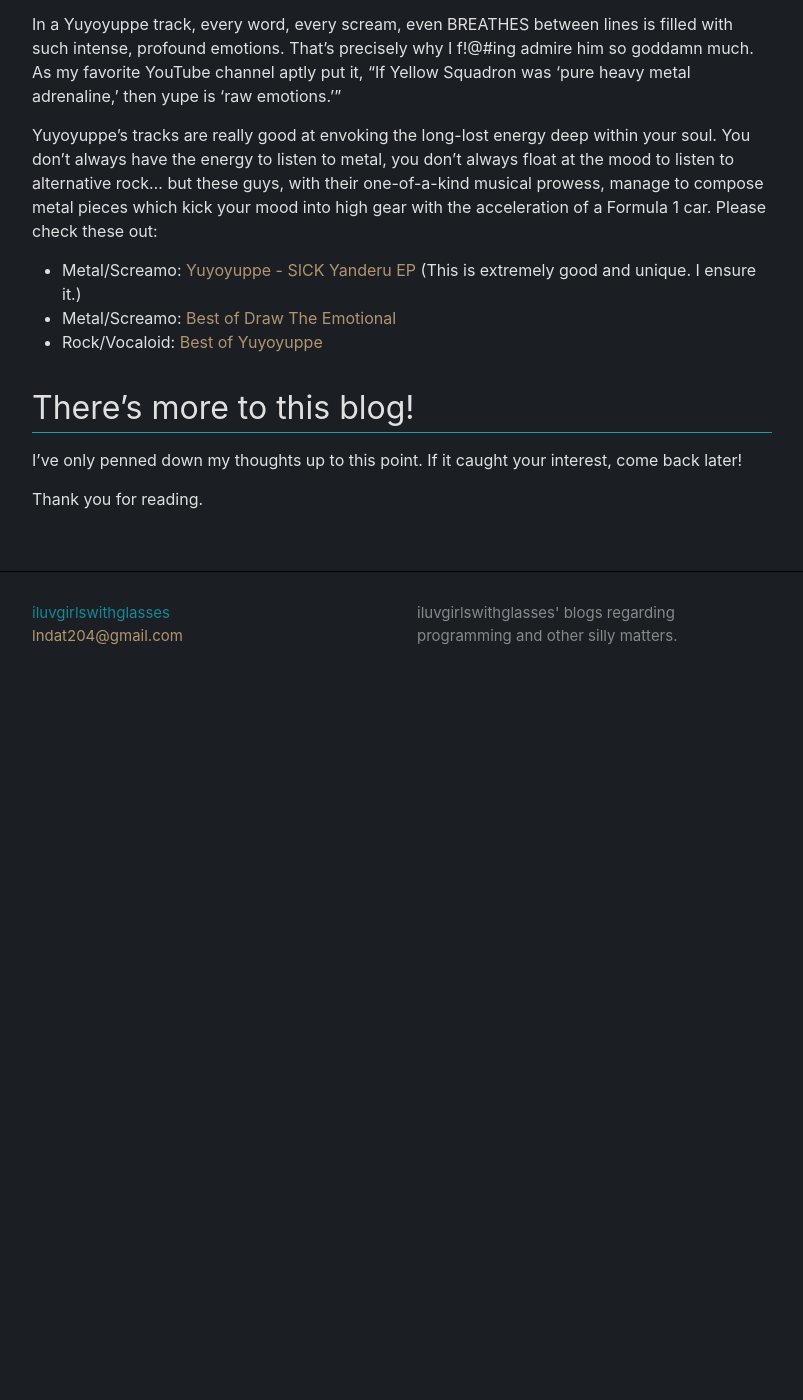
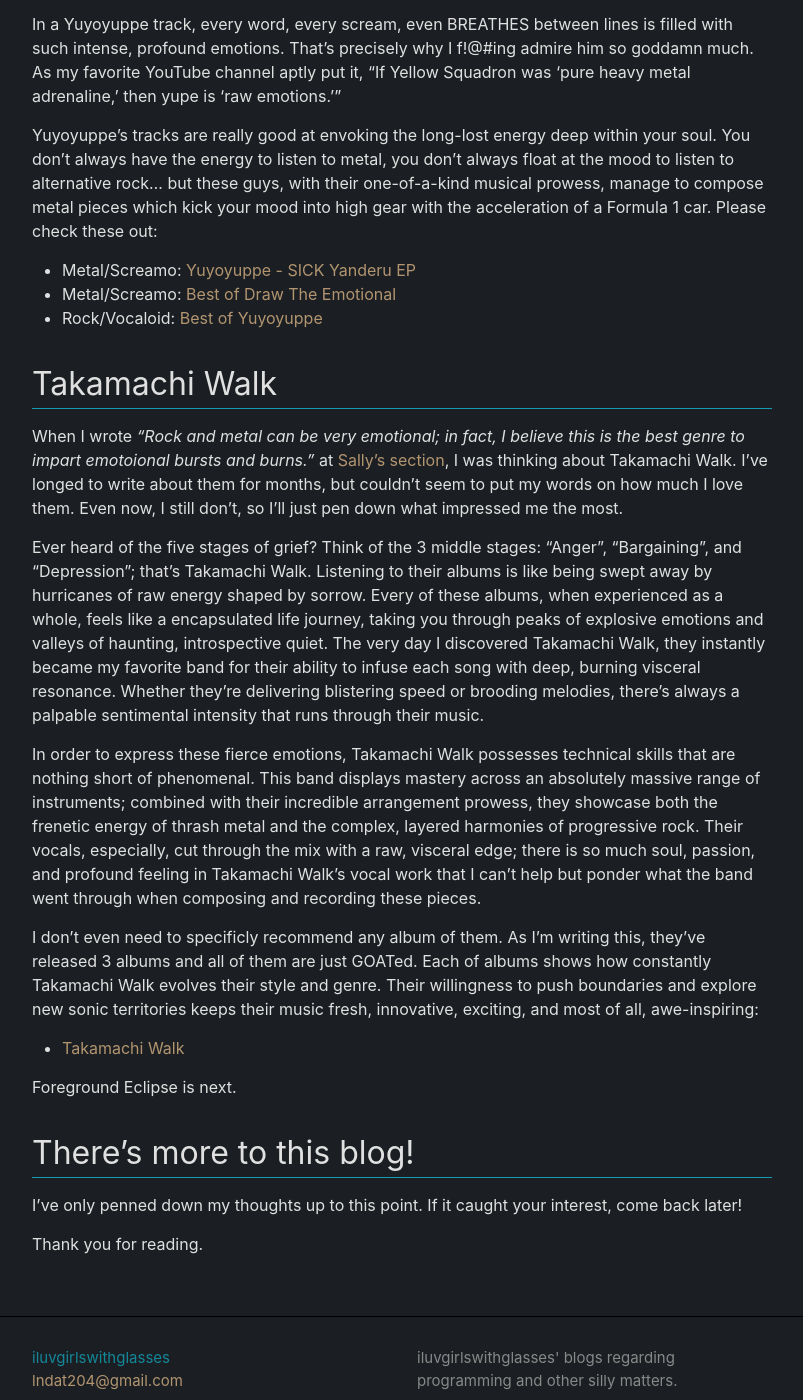
Before and after one commit to iluvgirlswithglasses/github-pages, a Jekyll site: the page built from _posts/2023-12-27-fav-metal-album.md, in a window 1280 px wide and 1400 px high, scrolled down 3809 px. Shown: the whole window, without its empty margins (238-1041 px from the left). Built offline with Jekyll 4.4.1, drawn with Linux system fonts in a browser that asks for light colours; our own code applies the rules of GitHub Pages for plain Markdown files; before the commit the page ends 4516 px from its top, so only the background shows below that; some of the changed text lies outside the part shown.

Commit message:
takamachi walk my favorite

```diff
--- a/_posts/2023-12-27-fav-metal-album.md
+++ b/_posts/2023-12-27-fav-metal-album.md
@@ -81,13 +81,9 @@ But it's not just about individual talent. What really sets xi-on apart from the
 
 Check them out to see what I mean: [Best of Faai (彩音 〜xi-on〜)](https://www.youtube.com/watch?v=01TECJ-c_OE)
 
-<!--
-## Foreground Eclipse
--->
-
 ## Sally
 
-Rock and metal can be very emotional; in fact, I believe this is the best genre to impart emotoional bursts and burns. This and some of the following sections introduce yet other Touhou-focused bands that take this theme. Let's begin with Sally.
+Rock and metal can be very emotional; in fact, I believe this is the best genre to impart emotional bursts and burns. This and some of the following sections introduce yet other Touhou-focused bands that take this theme. Let's begin with Sally.
 
 Compared to the bands we've explored earlier, Sally is quite relaxed, steering away from the metal genre and positioning themselves as an alternative rock band. Their music emits a laid-back vibe while still delivering catchy, and most importantly, emotionally-charged melodies. I've always had problems with songs that romanticize depression or emphasize emotional crises, thinking there's just no one who comprehends the subject matter and can accurately translate it into scores. Yet, Sally showed me how it sounds like.
 
@@ -109,9 +105,23 @@ In a Yuyoyuppe track, every word, every scream, even BREATHES between lines is f
 
 Yuyoyuppe's tracks are really good at envoking the long-lost energy deep within your soul. You don't always have the energy to listen to metal, you don't always float at the mood to listen to alternative rock... but these guys, with their one-of-a-kind musical prowess, manage to compose metal pieces which kick your mood into high gear with the acceleration of a Formula 1 car. Please check these out:
 
-- Metal/Screamo: [Yuyoyuppe - SICK Yanderu EP](https://www.youtube.com/watch?v=aEtwA-iwoCQ) (This is extremely good and unique. I ensure it.)
+- Metal/Screamo: [Yuyoyuppe - SICK Yanderu EP](https://www.youtube.com/watch?v=aEtwA-iwoCQ)
 - Metal/Screamo: [Best of Draw The Emotional](https://www.youtube.com/watch?v=cpAILRL3JcA)
 - Rock/Vocaloid: [Best of Yuyoyuppe](https://www.youtube.com/watch?v=3kerscNS8K0)
+
+## Takamachi Walk
+
+When I wrote *"Rock and metal can be very emotional; in fact, I believe this is the best genre to impart emotoional bursts and burns."* at [Sally's section](#Sally), I was thinking about Takamachi Walk. I've longed to write about them for months, but couldn't seem to put my words on how much I love them. Even now, I still don't, so I'll just pen down what impressed me the most.
+
+Ever heard of the five stages of grief? Think of the 3 middle stages: "Anger", "Bargaining", and "Depression"; that's Takamachi Walk. Listening to their albums is like being swept away by hurricanes of raw energy shaped by sorrow. Every of these albums, when experienced as a whole, feels like a encapsulated life journey, taking you through peaks of explosive emotions and valleys of haunting, introspective quiet. The very day I discovered Takamachi Walk, they instantly became my favorite band for their ability to infuse each song with deep, burning visceral resonance. Whether they're delivering blistering speed or brooding melodies, there's always a palpable sentimental intensity that runs through their music.
+
+In order to express these fierce emotions, Takamachi Walk possesses technical skills that are nothing short of phenomenal. This band displays mastery across an absolutely massive range of instruments; combined with their incredible arrangement prowess, they showcase both the frenetic energy of thrash metal and the complex, layered harmonies of progressive rock. Their vocals, especially, cut through the mix with a raw, visceral edge; there is so much soul, passion, and profound feeling in Takamachi Walk's vocal work that I can't help but ponder what the band went through when composing and recording these pieces.
+
+I don't even need to specificly recommend any album of them. As I'm writing this, they've released 3 albums and all of them are just GOATed. Each of albums shows how constantly Takamachi Walk evolves their style and genre. Their willingness to push boundaries and explore new sonic territories keeps their music fresh, innovative, exciting, and most of all, awe-inspiring:
+
+- [Takamachi Walk](https://music.apple.com/vn/artist/takamachi-walk/1578557671)
+
+Foreground Eclipse is next.
 
 ## There's more to this blog!
 
```
